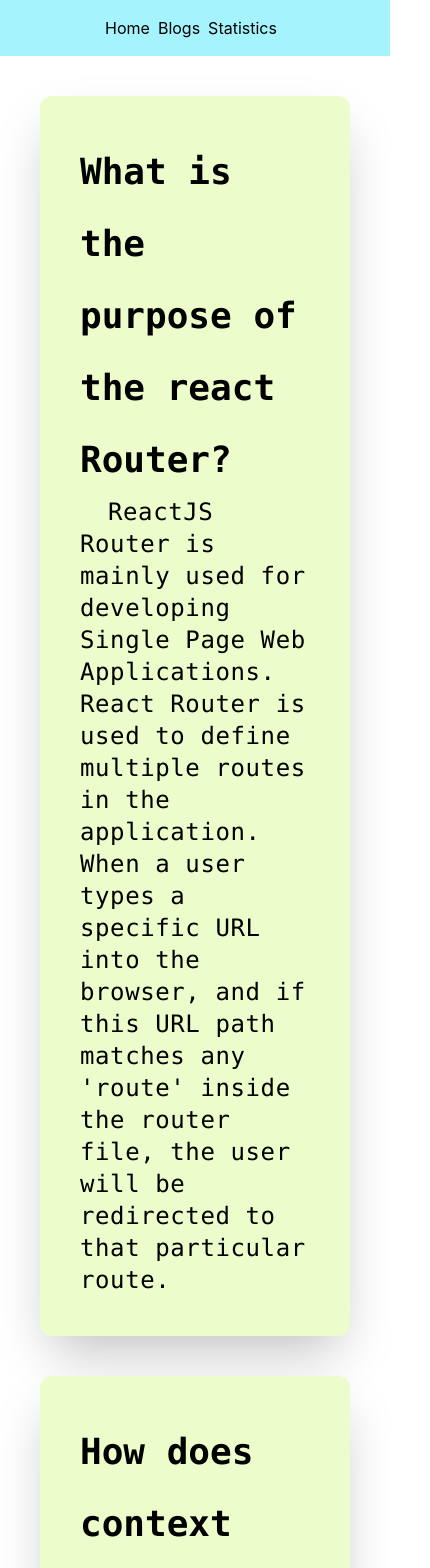
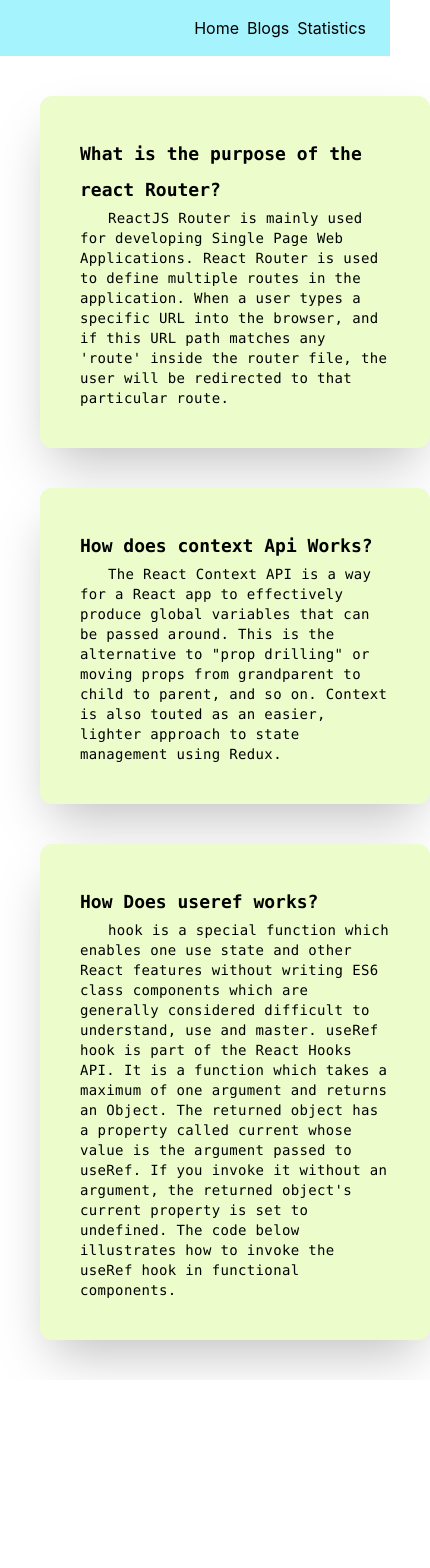
Before and after one commit to AshrafulIslam2/Quizer, a React (Create React App) app: page /blogs in a window 390 px wide. Shown: the top 1568 px of the page, 430 px wide, since content can reach past the window. After the commit the page ends 1380 px from the top, so only its background shows below. Built offline with nearby package versions, Linux system fonts and the light colour scheme.

Commit message:
readme File  done

```diff
--- a/src/Components/Blogs/Blogs.js
+++ b/src/Components/Blogs/Blogs.js
@@ -2,12 +2,12 @@
 
 const Blogs = () => {
   return (
-    <div>
-      <div className="m-10 bg-lime-100 p-10 rounded-xl shadow-2xl">
-        <h1 className="text-4xl font-mono font-bold leading-loose">
+    <div className="w-full">
+      <div className="m-10 w-full bg-lime-100 p-10 rounded-xl shadow-2xl">
+        <h1 className="text-lg  lg:text-4xl font-mono font-bold leading-loose">
           What is the purpose of the react Router?
         </h1>
-        <p className="text-2xl tracking-wide indent-7 font-mono">
+        <p className=" text-sm lg:text-2xl tracking-wide indent-7 font-mono">
           ReactJS Router is mainly used for developing Single Page Web
           Applications. React Router is used to define multiple routes in the
           application. When a user types a specific URL into the browser, and if
@@ -15,11 +15,11 @@
           will be redirected to that particular route.
         </p>
       </div>
-      <div className="m-10 bg-lime-100 p-10 rounded-xl shadow-2xl">
-        <h1 className="text-4xl font-mono font-bold leading-loose">
+      <div className="m-10 w-full bg-lime-100 p-10 rounded-xl shadow-2xl">
+        <h1 className="text-lg  lg:text-4xl font-mono font-bold leading-loose">
           How does context Api Works?
         </h1>
-        <p className="text-2xl tracking-wide indent-7 font-mono">
+        <p className="text-sm lg:text-2xl tracking-wide indent-7 font-mono">
           The React Context API is a way for a React app to effectively produce
           global variables that can be passed around. This is the alternative to
           "prop drilling" or moving props from grandparent to child to parent,
@@ -27,11 +27,11 @@
           state management using Redux.
         </p>
       </div>
-      <div className="m-10 bg-lime-100 p-10 rounded-xl shadow-2xl">
-        <h1 className="text-4xl font-mono font-bold leading-loose">
+      <div className="m-10 w-full bg-lime-100 p-10 rounded-xl shadow-2xl">
+        <h1 className="text-lg  lg:text-4xl font-mono font-bold leading-loose">
           How Does useref works?
         </h1>
-        <p className="text-2xl tracking-wide indent-7 font-mono">
+        <p className="text-sm lg:text-2xl tracking-wide indent-7 font-mono">
           {" "}
           hook is a special function which enables one use state and other React
           features without writing ES6 class components which are generally
--- a/src/Components/Header/Header.js
+++ b/src/Components/Header/Header.js
@@ -4,7 +4,7 @@
 const Header = () => {
   return (
     <div>
-      <ul className="bg-cyan-200 p-4 text-center">
+      <ul className="bg-cyan-200 p-4 text-end w-auto">
         <Link className="pr-2 hover:bg-teal-600" to="/">
           Home
         </Link>
--- a/src/Components/QuizEachCatagory/QuizPerCatagory.js
+++ b/src/Components/QuizEachCatagory/QuizPerCatagory.js
@@ -19,8 +19,8 @@
   };
 
   return (
-    <div>
-      <div>
+    <div className="w-full">
+      <div className="w-full">
         <h1 className="text-2xl text-center  font-semibold">
           Quiz Name: <span className="text-4xl font-bold">{name}</span>
         </h1>
@@ -29,15 +29,15 @@
           <Toaster />
         </div>
       </div>
-      <div>
+      <div className="w-full">
         {questions.map((question) => {
           const { options } = question;
           return (
-            <div className="m-10">
-              <h1 className="text-center font-semibold m-5">
+            <div className="m-10 w-full">
+              <h1 className=" w-full text-center font-semibold m-5">
                 {question.question.slice(3, -4)}
               </h1>
-              <div className="grid grid-cols-2 gap-5  w-full mx-auto">
+              <div className="grid grid-cols-1 lg:grid-cols-2 gap-5  w-full mx-auto">
                 {options.map((option) => {
                   return (
                     <div className="bg-emerald-600  shadow-xl w-96 p-4 mx-auto rounded-xl">
--- a/src/Components/Statistics/Statistics.js
+++ b/src/Components/Statistics/Statistics.js
@@ -26,7 +26,7 @@
     <div>
       {renderLineChart}
       <h1
-        className="text-center
+        className="text-center text-2xl text-orange-300 font-bold font-mono mt-5
       "
       >
         This Chart is about Quiz Total{" "}
```
